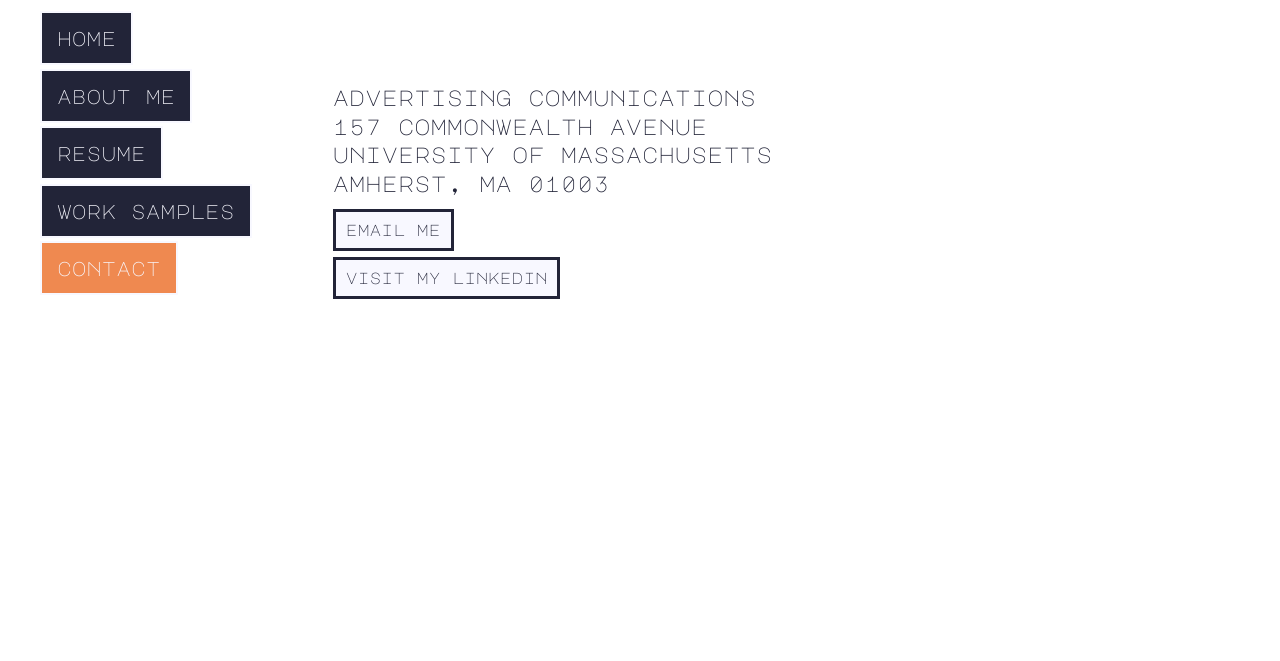
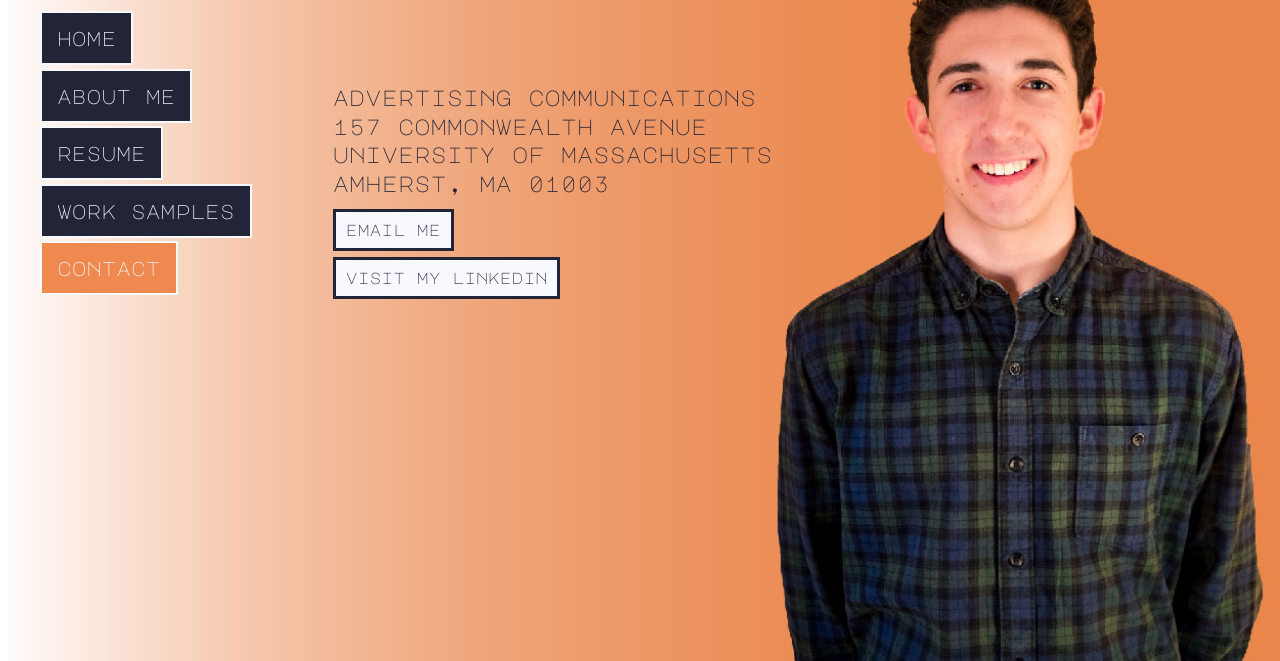
Before and after one commit to nickshlosman/nickshlosman.github.io, a plain HTML site: page contact.html in a window 1280 px wide. Shown: the part 139-800 px from the top of the page. Drawn offline with Linux system fonts and the light colour scheme.

Commit message:
Update contact.html

```diff
--- a/contact.html
+++ b/contact.html
@@ -5,7 +5,7 @@
     <title>Contact</title>
     <style>
         body {
-            background-image: url(exercises/images/background_head.jpg);
+            background-image: url(background_head.jpg);
             }
          p {
           color: #222438;
```
